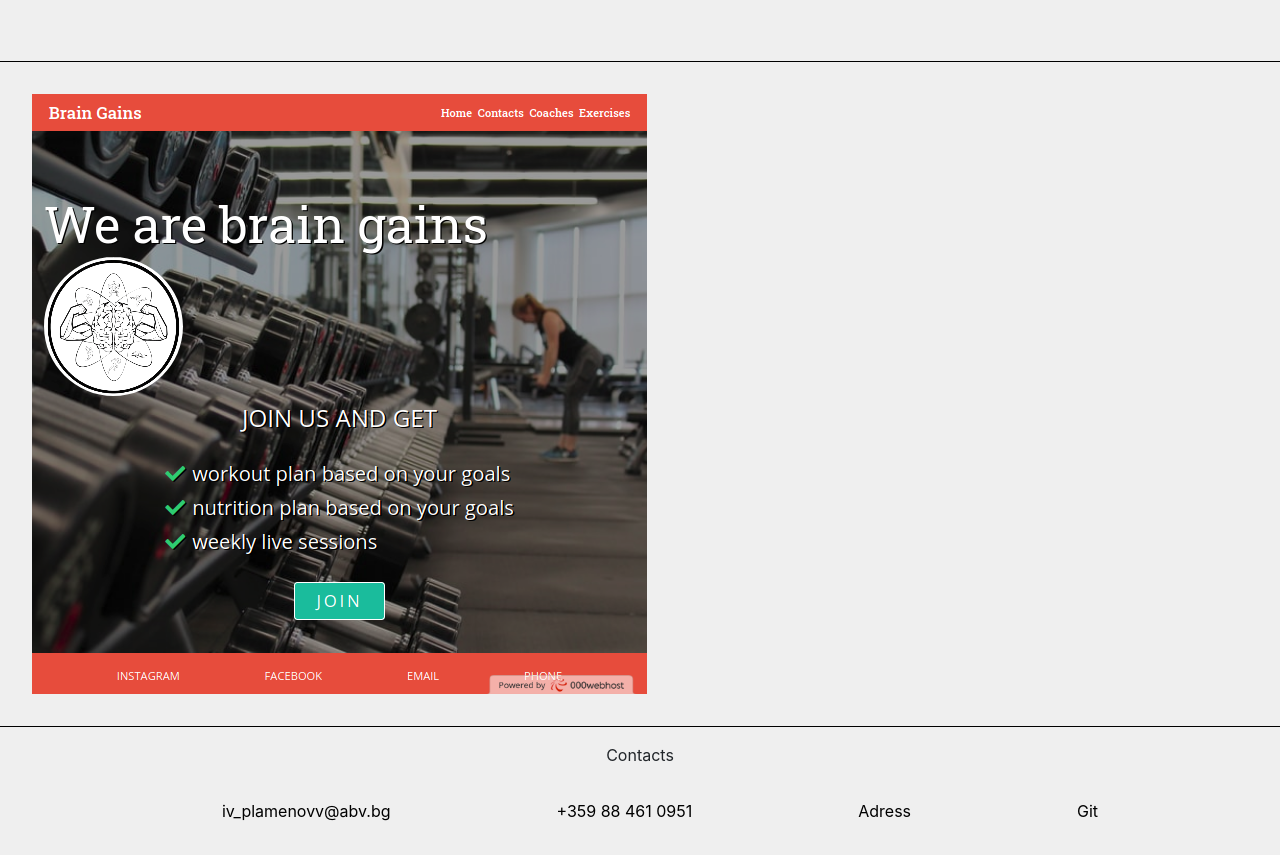
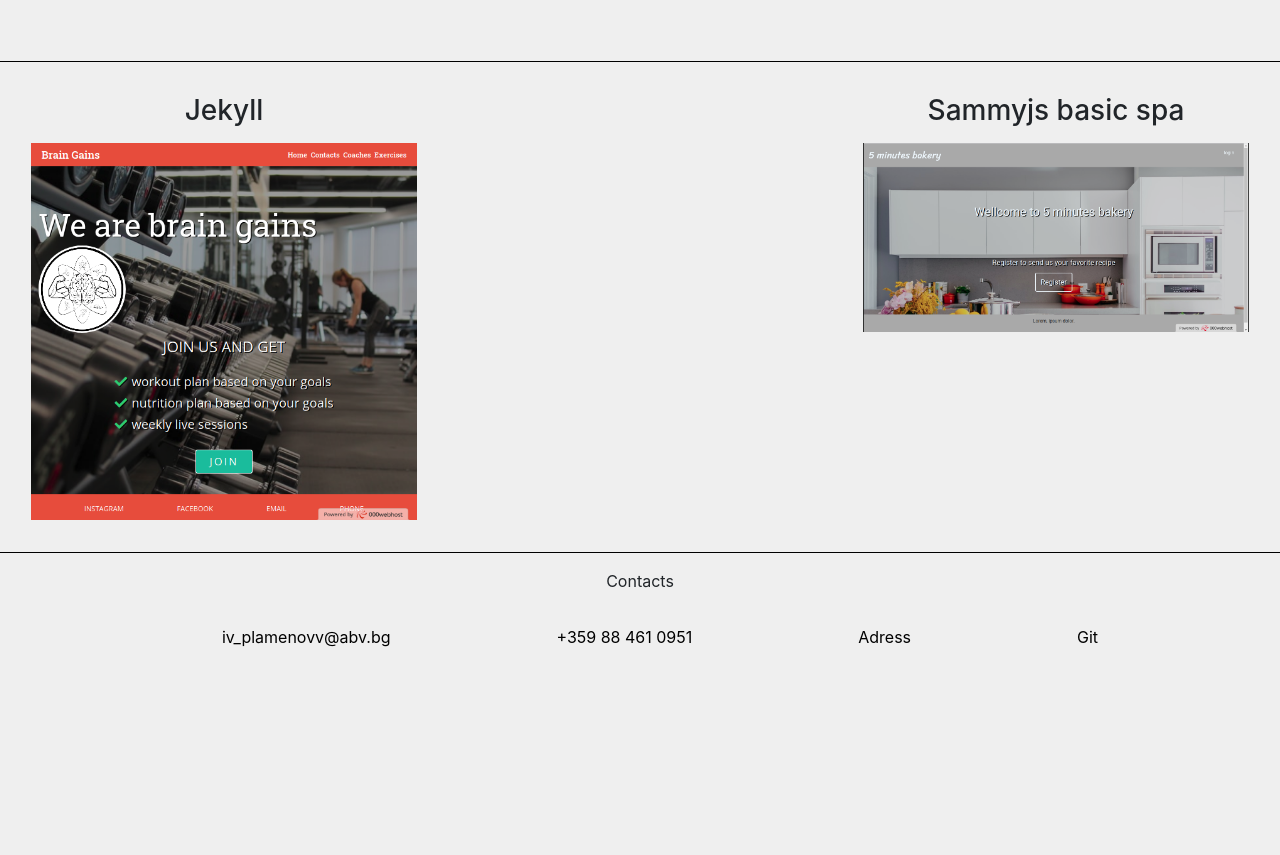
Before and after one commit to IvanTsve/IvanTsv, a plain HTML site: page index.html in a window 1280 px wide. Shown: the part 1935-2790 px from the top of the page. After the commit the page ends 2616 px from the top, so only its background shows below. Drawn offline with nearby package versions, Linux system fonts and the light colour scheme.

Commit message:
added new project

```diff
--- a/css/style.css
+++ b/css/style.css
@@ -134,3 +134,8 @@ footer ul {
         display: block;
     }
   }
+
+
+  #projects-section figure {
+      position: unset;
+  }
--- a/index.html
+++ b/index.html
@@ -83,9 +83,16 @@
         </section>
 
         <section class="projects" id="projects-section">
-            <div class="brain-gain">
-                <a href="https://gymoncoaching.000webhostapp.com/" target="_blank"><img src="./media/braingain.png"></a>
-            </div>
+
+            <figure class="col-md-4">
+                <h3 class="text-center my-3">Jekyll</h3>
+                <a href="https://gymoncoaching.000webhostapp.com/" target="_blank"><img class="img-fluid" src="./media/braingain.png"></a>
+            </figure>
+            <figure class="col-md-4">
+                <h3 class="text-center my-3">Sammyjs basic spa</h3>
+                <a href="https://basic-spa-cardio.000webhostapp.com/" target="_blank"><img class="img-fluid" src="./media/spa-cardio-sammyjs.png"></a>
+            </figure>
+
         </section>
 
     </main>
```
Also changed, not shown: media/spa-cardio-sammyjs.png (added).
